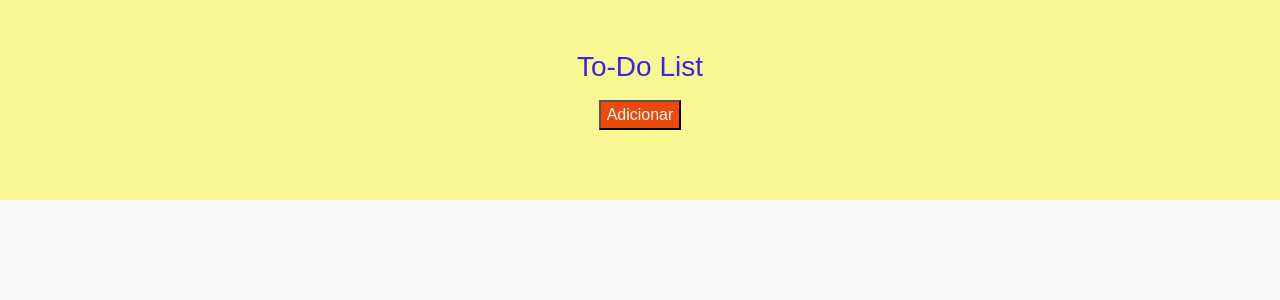
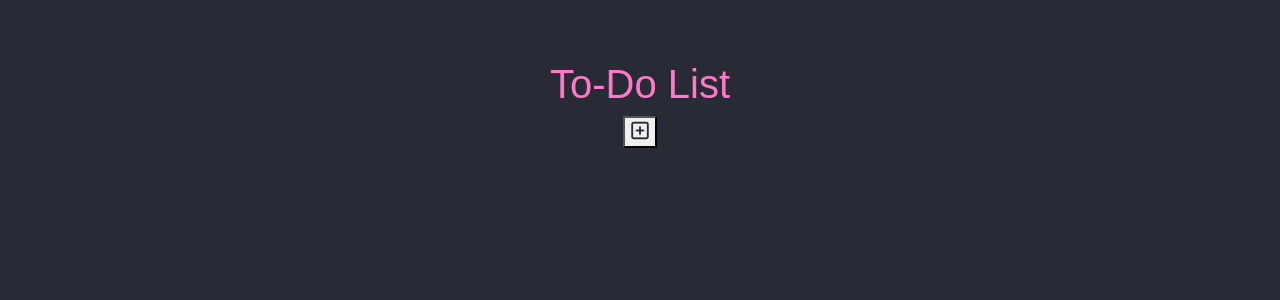
Before and after one commit to rebecaverasa/ToDoListApp_React, a React (Create React App) app: page / in a window 1280 px wide. Shown: the top 300 px of the page. Built offline with nearby package versions, Linux system fonts and the light colour scheme.

Commit message:
css being ready

```diff
--- a/package.json
+++ b/package.json
@@ -3,6 +3,10 @@
   "version": "0.1.0",
   "private": true,
   "dependencies": {
+    "@fortawesome/fontawesome-svg-core": "^6.4.0",
+    "@fortawesome/free-regular-svg-icons": "^6.4.0",
+    "@fortawesome/free-solid-svg-icons": "^6.4.0",
+    "@fortawesome/react-fontawesome": "^0.2.0",
     "@testing-library/jest-dom": "^5.16.5",
     "@testing-library/react": "^13.4.0",
     "@testing-library/user-event": "^13.5.0",
--- a/src/App.css
+++ b/src/App.css
@@ -1,57 +1,101 @@
-.card-wrapper{
-  width: 270px;
-  height: 200px;
-  box-shadow: 0px 3px 50px #A5A5A5;
-  display: flex;
-  flex-direction: column;
+html {
+  background-color: #282a36;
+  height: 100%;
 }
 
-.card-top{
+.header {
+  text-align: center;
+  height: 160px;
   width: 100%;
-  height: 2%;
+  margin: 0 auto; /* define margens automáticas para esquerda e direita */
+  color: #ff79c6;
+  font-family: fantasy;
+  padding-top: 60px;
+  background-color: #282a36;
 }
 
-.task-holder{
+.fa-square-plus {
+  padding: 0;
+  margin-top: 2px;
+  font-size: 23px;
+}
+
+.task-container {
+  height: 500px;
+  width: 100%;
+  display: flex;
+  justify-content: center;
+  align-items: center;
+  flex-wrap: wrap;
+  background-color: #282a36;
+}
+
+.task-holder {
   width: 100%;
   height: 98%;
   padding: 10px 10px;
-  display : flex;
+  display: flex;
   flex-direction: column;
   position: relative;
 }
 
-.card-header{
-    margin-top: 10px;
-    margin-bottom: 10px;
-    height: 30px;
-    padding: 1px 1px !important;
-    text-align: center;
-  }
-
- .task-container{
-    height: 600px;
-    width: 100%;
-    display: flex;
-    justify-content: center;
-    align-items: center;
-    flex-wrap: wrap;
-    background-color: #F6F7F8;
-    padding : 40px 100px;
-  }
-
-.header{
-    height: 200px;
-    width: 100%;
-    background-color:rgb(250, 248, 147);
-    color: rgb(63, 33, 235);
-    font-family:fantasy;
-    padding-top: 50px;
+.card-wrapper {
+  width: 265px;
+  height: 197px;
+  display: flex;
+  flex-direction: column;
+  margin-left: 13px;
+  margin-right: 13px;
+  border-radius: 10px;
+  background-color: #BCBCB4;
 }
 
-.button{
-    height: "200px";
-    width: "100%";
-    background-color:rgb(238, 73, 7);
-    color: rgb(255, 255, 255);
-    font-family:fantasy;
+.card-top {
+  width: 100%;
+  height: 2%;
+  border-radius: 10px;
 }
+
+#card-title {
+  width: 100%;
+  height: 33px;
+  display: flex;
+  align-items: center;
+  background-color: #bd93f9;
+  border-radius: 13px;
+  padding-left: 14px;
+  text-align: left;;
+}
+
+.description {
+  margin: 10px;
+}
+
+.cardFooter {
+  position: absolute;
+  right: 20px;
+  bottom: 20px;
+}
+
+.fa-edit {
+  color: #282a36;
+  cursor: pointer;
+  margin-right: 7px;
+  font-size: 20px;
+}
+
+.fa-regular {
+  color: #282a36;
+  cursor: pointer;
+  font-size: 20px;
+}
+
+.card-header {
+  height: 30px;
+  padding: 1px 1px !important;
+  text-align: center;
+}
+
+.card-top {
+  background-color: #ff79c6;
+}
--- a/src/components/Cards.js
+++ b/src/components/Cards.js
@@ -1,58 +1,38 @@
-import React, {useState} from 'react';
-import EditTask from '../modals/EditTask';
-import { FontAwesomeIcon } from '@fortawesome/react-fontawesome'
+import React, { useState } from "react";
+import EditTask from "../modals/EditTask";
 
-const Card = ({taskObj, index, deleteTask, updateListArray}) => {
+const Card = ({ taskObj, index, deleteTask, updateListArray }) => {
   const [modal, setModal] = useState(false);
-
-    const colors = [
-        {
-            primaryColor : "#5D93E1",
-            secondaryColor : "#ECF3FC"
-        },
-        {
-            primaryColor : "#F9D288",
-            secondaryColor : "#FEFAF1"
-        },
-        {
-            primaryColor : "#5DC250",
-            secondaryColor : "#F2FAF1"
-        },
-        {
-            primaryColor : "#F48687",
-            secondaryColor : "#FDF1F1"
-        },
-        {
-            primaryColor : "#B964F7",
-            secondaryColor : "#F3F0FD"
-        }
-    ]
 
   const toggle = () => {
     setModal(!modal);
-    }
+  };
 
   const updateTask = (obj) => {
-        updateListArray(obj, index)
-    }
+    updateListArray(obj, index);
+  };
 
   const handleDelete = () => {
-        deleteTask(index)
-    }
+    deleteTask(index);
+  };
 
   return (
-        <div className = "card-wrapper mt-4 mx-4">
-            <div class = "card-top" style={{"background-color": "black"}}></div>
-            <div class = "task-holder">
-                <span class = "card-header" style={{"background-color": "brown", "border-radius": "10px", "width": "100%"}}>{taskObj.Name}</span>
-                <p className = "description mt-2">{taskObj.Description}</p>
-
-                <div style={{"position": "absolute", "right" : "20px", "bottom" : "20px"}}>
-                    <i class = "far fa-edit" style={{"color" : colors[index%5].primaryColor, "cursor" : "pointer"}} onClick = {() => setModal(true)}></i>
-                    <i class="fas fa-trash-alt" style = {{"color" : colors[index%5].primaryColor, "cursor" : "pointer"}} onClick = {handleDelete}></i>
+    <div className="card-wrapper">
+      <div className="card-top"></div>
+      <div class="task-holder">
+        <span id="card-title">{taskObj.Name}</span>
+        <p className="description">{taskObj.Description}</p>
+        <div className="cardFooter">
+          <i class="fa-edit far " onClick={() => setModal(true)}></i>
+          <i class="fa-regular fa-circle-xmark" onClick={handleDelete}></i>
         </div>
       </div>
-        <EditTask modal = {modal} toggle = {toggle} updateTask = {updateTask} taskObj = {taskObj}/>
+      <EditTask
+        modal={modal}
+        toggle={toggle}
+        updateTask={updateTask}
+        taskObj={taskObj}
+      />
     </div>
   );
 };
--- a/src/components/TodoList.js
+++ b/src/components/TodoList.js
@@ -47,16 +47,23 @@ const TodoList = () => {
     setTaskList(tempList);
     setModal(false);
   };
-
+  //AJEITAR cores
   return (
     <>
-      <div className="header text-center">
-        <h3>To-Do List</h3>
-        <button className="button mt-2" onClick={() => setModal(true)}>
-          Adicionar
+      <div className="header">
+        <h1>To-Do List</h1>
+        <button onClick={() => setModal(true)}>
+          <i class="fa-square-plus fa-regular"></i>
         </button>
       </div>
-      <div className="task-container">
+      <div
+        className="task-container"
+        link
+        rel="stylesheet"
+        href="https://pro.fontawesome.com/releases/v5.10.0/css/all.css"
+        integrity="SUA_INTEGRITY_CODE"
+        crossorigin="anonymous"
+      >
         {taskList &&
           taskList.map((obj, index) => (
             <Card
```
Also changed, not shown: 1 other file (tests, documents, lock files or other folders). Lines whose indentation alone changed are shown as unchanged.
